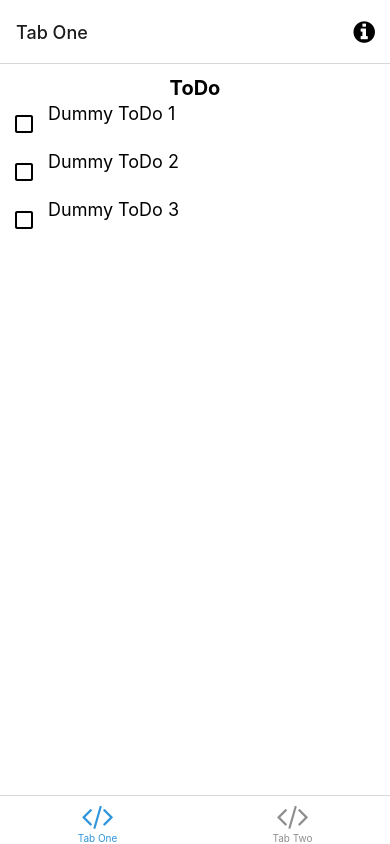
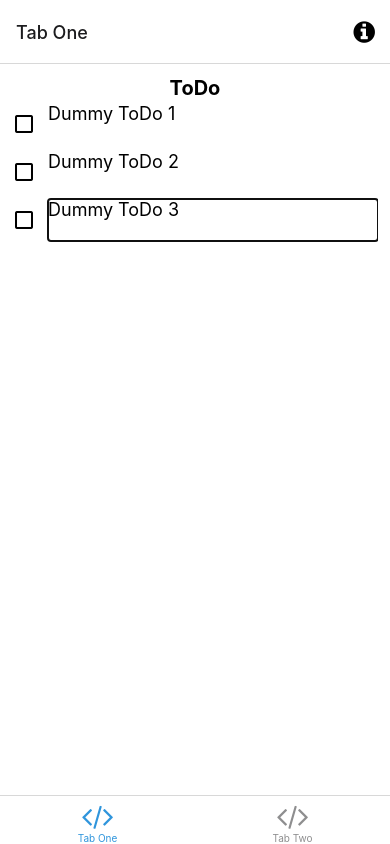
Before and after one commit to nitrolo/ToDoList, a React Native app in the folder NitroCollab/: screen /TabOne in a window 390 px wide. Built offline with nearby package versions, Linux system fonts and the light colour scheme; what expo-linking would draw is missing.

Commit message:
adding new todo onSubmit/enter

```diff
--- a/NitroCollab/components/ToDoItem/index.tsx
+++ b/NitroCollab/components/ToDoItem/index.tsx
@@ -1,4 +1,4 @@
-import React, { useEffect, useState } from 'react';
+import React, { useEffect, useRef, useState } from 'react';
 import { View, TextInput } from 'react-native';
 import Checkbox from '../Checkbox';
 
@@ -8,11 +8,13 @@ interface ToDoItemProps {
     content: string;
     isCompleted: boolean;
   };
+  onSubmit: () => void;
 }
 
-const ToDoItem = ({ todo }: ToDoItemProps) => {
+const ToDoItem = ({ todo, onSubmit }: ToDoItemProps) => {
   const [isChecked, setisChecked] = useState(false);
   const [content, setContent] = useState('');
+  const input = useRef(null);
 
   useEffect(() => {
     if (!todo) {
@@ -21,6 +23,12 @@ const ToDoItem = ({ todo }: ToDoItemProps) => {
     setisChecked(todo.isCompleted);
     setContent(todo.content);
   }, [todo]);
+
+  useEffect(() => {
+    if (input.current) {
+      input.current.focus();
+    }
+  }, [input]);
 
   return (
     <View
@@ -36,6 +44,7 @@ const ToDoItem = ({ todo }: ToDoItemProps) => {
 
       {/* Text input */}
       <TextInput
+        ref={input}
         value={content}
         onChangeText={setContent}
         style={{
@@ -45,6 +54,8 @@ const ToDoItem = ({ todo }: ToDoItemProps) => {
           marginLeft: 12,
         }}
         multiline
+        onSubmitEditing={onSubmit}
+        blurOnSubmit
       />
     </View>
   );
--- a/NitroCollab/screens/TabOneScreen.tsx
+++ b/NitroCollab/screens/TabOneScreen.tsx
@@ -2,6 +2,8 @@ import React, { useState } from 'react';
 import { FlatList, StyleSheet } from 'react-native';
 import ToDoItem from '../components/ToDoItem';
 import { Text, View } from '../components/Themed';
+
+let id = '4';
 
 export default function TabOneScreen() {
   const [todos, setTodos] = useState([
@@ -22,13 +24,21 @@ export default function TabOneScreen() {
     },
   ]);
 
+  const createNewItem = (atIndex: number) => {
+    const newTodos = [...todos];
+    newTodos.splice(atIndex, 0, { id: id, content: '', isCompleted: false });
+    setTodos(newTodos);
+  };
+
   return (
     <View style={styles.container}>
       <Text style={styles.title}>ToDo</Text>
 
       <FlatList
         data={todos}
-        renderItem={({ item }) => <ToDoItem todo={item} />}
+        renderItem={({ item, index }) => (
+          <ToDoItem todo={item} onSubmit={() => createNewItem(index + 1)} />
+        )}
         style={{ width: '100%' }}
       />
     </View>
```
